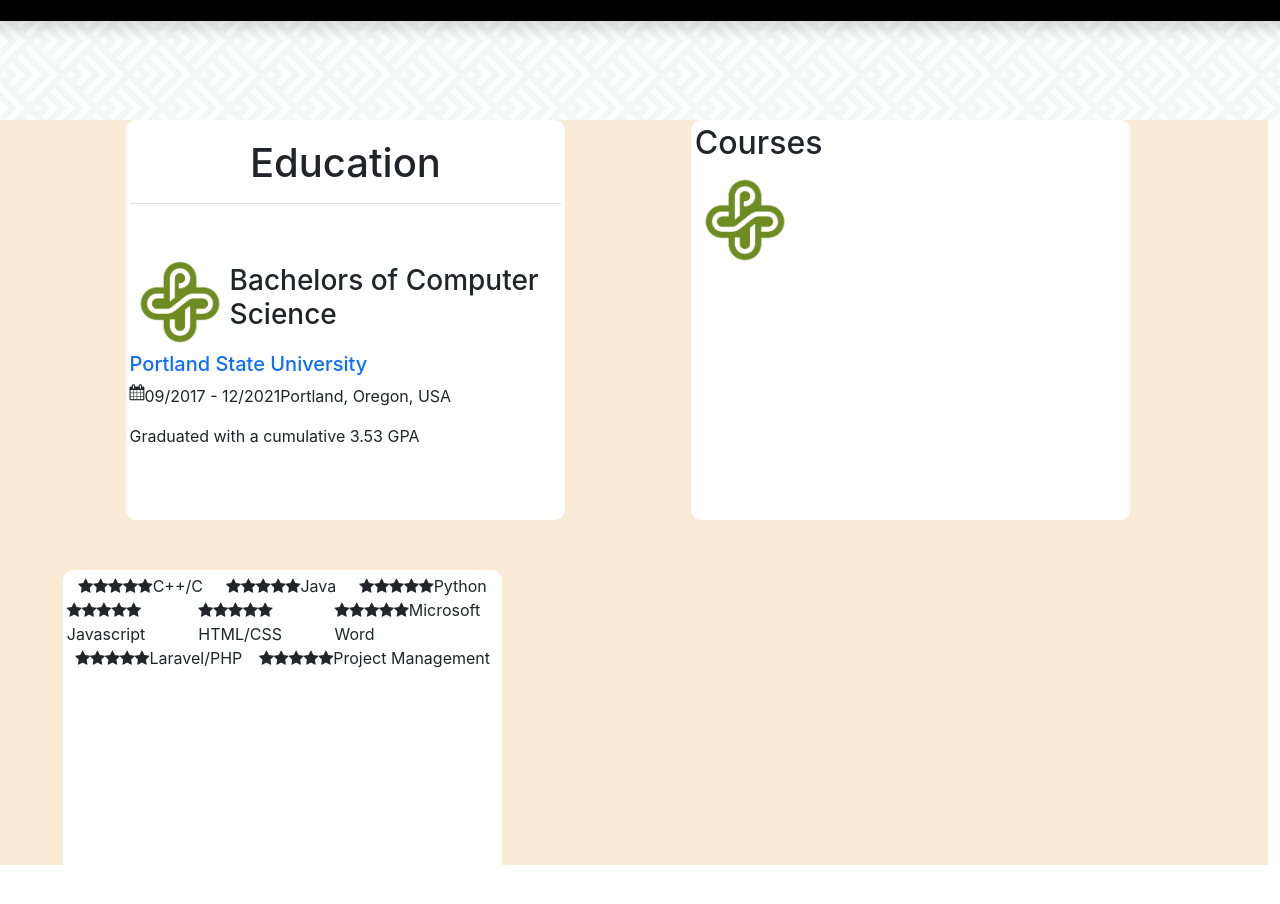
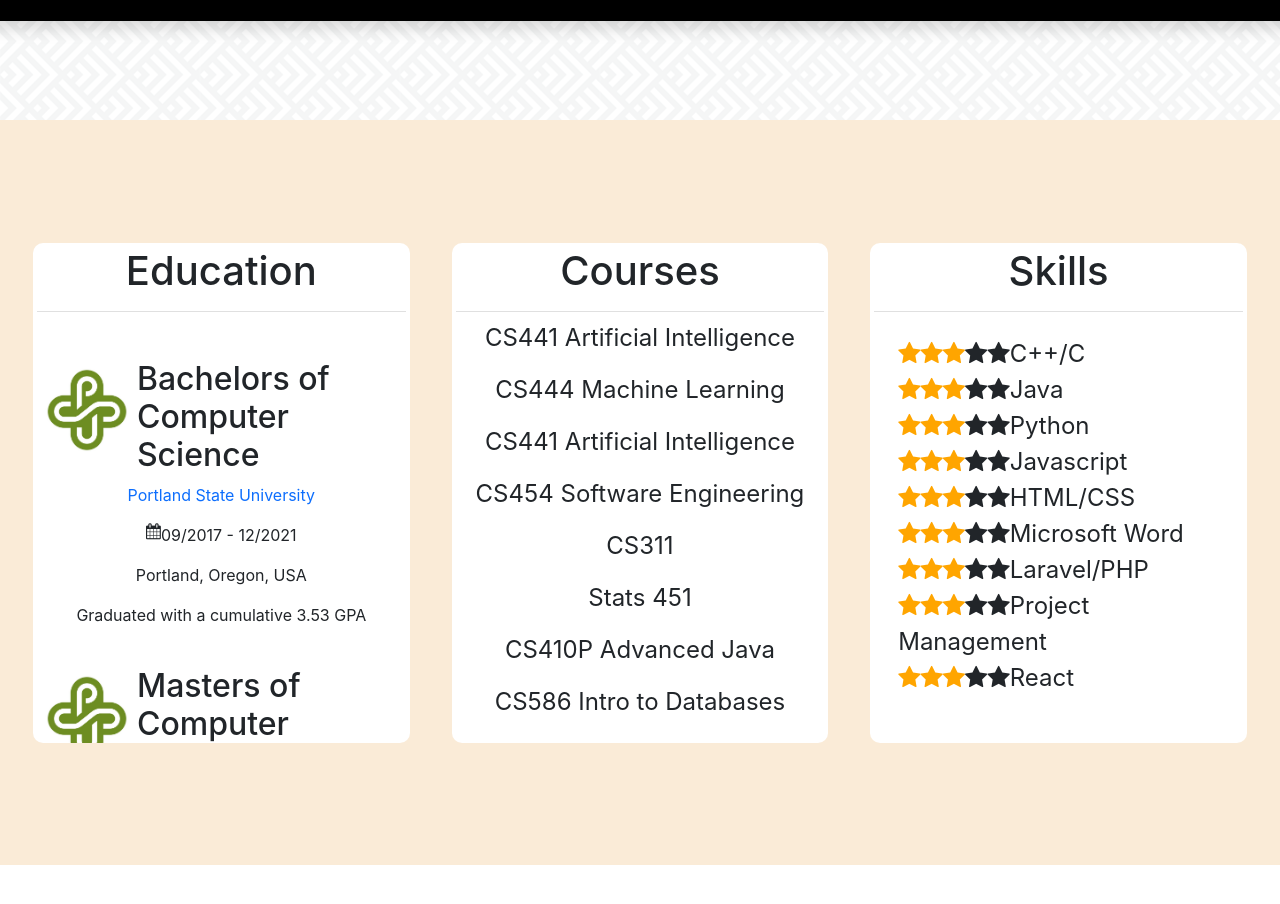
Before and after one commit to DionSat/Personal-Website, a React (Create React App) app: page / in a window 1280 px wide. Shown: the part 680-1584 px from the top of the page. After the commit the page ends 1545 px from the top, so only its background shows below. Built offline with nearby package versions, Linux system fonts and the light colour scheme.

Commit message:
Finished most of content for Experience Page.

```diff
--- a/src/App.css
+++ b/src/App.css
@@ -114,41 +114,44 @@ body {
   margin: auto;
   padding: 4px;
   background-color: white;
-  width: 35%;
-  height: 400px;
+  width: 30%;
+  height: 500px;
   overflow-x: hidden;
   overflow-y: auto;
   border-radius: 10px;
-  margin-right: 5%;
 }
 
 .scroll-courseinfo {
   margin: auto;
   padding: 4px;
   background-color: white;
-  width: 35%;
-  height: 400px;
+  width: 30%;
+  height: 500px;
   overflow-x: hidden;
   overflow-y: auto;
   border-radius: 10px;
-  margin-left: 5%;
 }
 
 .education_title {
   border-bottom: 1px solid #e0e0e0;
-  margin-top: 15px;
-  margin-bottom: 10px;
 }
 
 .skill_container {
   margin: auto;
-  margin-top: 50px;
   padding: 4px;
   background-color: white;
-  width: 35%;
-  height: 400px;
+  width: 30%;
+  height: 500px;
   overflow-x: hidden;
   overflow-y: auto;
   border-radius: 10px;
-  margin-left: 5%;
+  font-size: 24px;
 }
+
+.checked {
+  color: orange;
+}
+
+.course_list {
+  font-size: 24px;
+}
--- a/src/Components/Experience.jsx
+++ b/src/Components/Experience.jsx
@@ -7,12 +7,7 @@ import { Container } from "react-bootstrap";
 
 export default function Experience({ id }) {
   return (
-    <div
-      id={id}
-      className='h-100 w-100 d-flex row justify-content-center align-items-center'>
-      <Container
-        fluid
-        className='d-flex row justify-content-center align-items-center'>
+    <Container fluid className='w-100 h-100 d-flex align-items-center' id={id}>
       <div className='scroll-bginfo'>
         <h1 className='education_title pb-3 d-flex justify-content-center'>
           Education
@@ -24,19 +19,17 @@ export default function Experience({ id }) {
               className='psu-logo'
               width='100'
               height='100'></img>
-              <h3 className='education_text d-flex align-items-center'>
+            <h2 className='education_text d-flex align-items-center'>
               Bachelors of Computer Science
-              </h3>
+            </h2>
           </div>
-            <h5>
           <a
             href='https://www.pdx.edu/'
             target='_blank'
-                className='text-decoration-none'>
+            className='text-decoration-none d-flex justify-content-center mb-3'>
             Portland State University
           </a>
-            </h5>
-            <div className='d-flex'>
+          <div className='d-flex flex-column'>
             <div className='d-flex justify-content-center'>
               <i class='fa fa-calendar' aria-hidden='true'></i>
               <p className=''>09/2017 - 12/2021</p>
@@ -46,31 +39,31 @@ export default function Experience({ id }) {
               <p className=''>Portland, Oregon, USA</p>
             </div>
           </div>
-            <p>Graduated with a cumulative 3.53 GPA</p>
+          <div className='d-flex flex-column'>
+            <div className='d-flex justify-content-center'>
+              <p className=''>Graduated with a cumulative 3.53 GPA</p>
             </div>
-          <br />
-          <br />
+          </div>
+        </div>
         {/*Next Section*/}
-          <div className='mt-5'>
+        <div className='mt-4'>
           <div className='d-flex'>
             <img
               src={psu_logo}
               className='psu-logo'
               width='100'
               height='100'></img>
-              <h3 className='education_text d-flex align-items-center'>
+            <h2 className='education_text d-flex align-items-center'>
               Masters of Computer Science
-              </h3>
+            </h2>
           </div>
-            <h5>
           <a
             href='https://www.pdx.edu/'
             target='_blank'
-                className='text-decoration-none'>
+            className='text-decoration-none d-flex justify-content-center mb-3'>
             Portland State University
           </a>
-            </h5>
-            <div className='d-flex'>
+          <div className='d-flex flex-column'>
             <div className='d-flex justify-content-center'>
               <i class='fa fa-calendar' aria-hidden='true'></i>
               <p className=''>01/2022 - present</p>
@@ -81,29 +74,25 @@ export default function Experience({ id }) {
             </div>
           </div>
         </div>
-          <br />
-          <br />
         {/*Next Section*/}
         <div className='mt-5'>
           <div className='d-flex'>
             <img
               src={pcc_logo}
-                className='psu-logo'
+              className='pcc-logo'
               width='100'
               height='100'></img>
-              <h3 className='education_text d-flex align-items-center'>
+            <h2 className='education_text d-flex align-items-center'>
               Associates of Science for Computer Science
-              </h3>
+            </h2>
           </div>
-            <h5>
           <a
-                href='https://www.pdx.edu/'
+            href='https://www.pcc.edu/'
             target='_blank'
-                className='text-decoration-none'>
-                Portland State University
+            className='text-decoration-none d-flex justify-content-center mb-3'>
+            Portland Community College
           </a>
-            </h5>
-            <div className='d-flex'>
+          <div className='d-flex flex-column'>
             <div className='d-flex justify-content-center'>
               <i class='fa fa-calendar' aria-hidden='true'></i>
               <p className=''>09/2017 - 12/2021</p>
@@ -113,19 +102,28 @@ export default function Experience({ id }) {
               <p className=''>Portland, Oregon, USA</p>
             </div>
           </div>
-            <p>Graduated with a cumulative 3.53 GPA</p>
         </div>
       </div>
       <div className='scroll-courseinfo'>
-          <h2>Courses</h2>
-          <img
-            src={psu_logo}
-            className='psu-logo d-flex'
-            width='100'
-            height='100'></img>
+        <h1 className='education_title pb-3 d-flex justify-content-center'>
+          Courses
+        </h1>
+        <div className='course_list d-flex flex-column align-items-center'>
+          <p>CS441 Artificial Intelligence</p>
+          <p>CS444 Machine Learning</p>
+          <p>CS441 Artificial Intelligence</p>
+          <p>CS454 Software Engineering</p>
+          <p>CS311</p>
+          <p>Stats 451</p>
+          <p>CS410P Advanced Java</p>
+          <p>CS586 Intro to Databases</p>
+        </div>
       </div>
       <div className='skill_container'>
-          <div className='d-flex justify-content-around'>
+        <h1 className='education_title pb-3 d-flex justify-content-center'>
+          Skills
+        </h1>
+        <div className='d-flex flex-column m-4'>
           <div>
             <span className='fa fa-star checked'></span>
             <span className='fa fa-star checked'></span>
@@ -150,8 +148,6 @@ export default function Experience({ id }) {
             <span className='fa fa-star'></span>
             Python
           </div>
-          </div>
-          <div className='d-flex justify-content-around'>
           <div>
             <span className='fa fa-star checked'></span>
             <span className='fa fa-star checked'></span>
@@ -176,8 +172,6 @@ export default function Experience({ id }) {
             <span className='fa fa-star'></span>
             Microsoft Word
           </div>
-          </div>
-          <div className='d-flex justify-content-around'>
           <div>
             <span className='fa fa-star checked'></span>
             <span className='fa fa-star checked'></span>
@@ -194,9 +188,16 @@ export default function Experience({ id }) {
             <span className='fa fa-star'></span>
             Project Management
           </div>
+          <div>
+            <span className='fa fa-star checked'></span>
+            <span className='fa fa-star checked'></span>
+            <span className='fa fa-star checked'></span>
+            <span className='fa fa-star'></span>
+            <span className='fa fa-star'></span>
+            React
+          </div>
         </div>
       </div>
     </Container>
-    </div>
   );
 }
```
Lines whose indentation alone changed are shown as unchanged.
